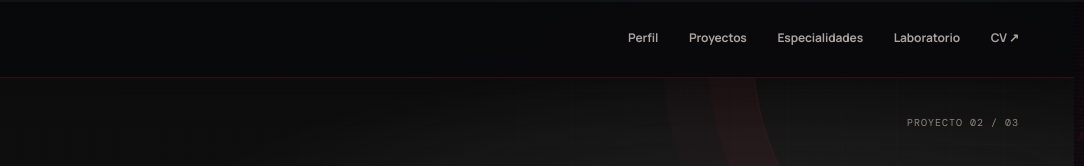
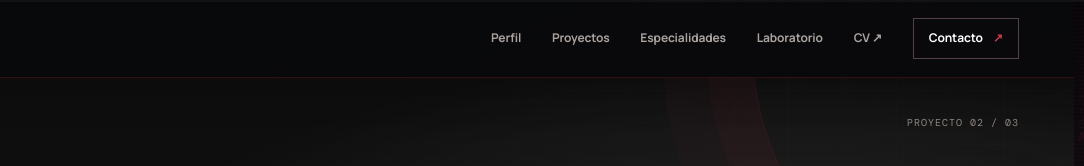
Before and after one commit to Noocoks/Pf, a plain HTML site: page proyectos/sounwd.html in a window 1280 px wide. Shown: the top 166 px of the page, 196-1280 px from the left. Drawn offline with nearby package versions, Linux system fonts and the light colour scheme.

Commit message:
Use the main responsive hamburger navigation on project pages

```diff
--- a/proyectos/sounwd.html
+++ b/proyectos/sounwd.html
@@ -15,7 +15,10 @@
 </head>
 <body class="project-detail-page">
   <a class="skip-link" href="#contenido">Saltar al contenido</a>
-  <header class="site-header"><div class="container nav-wrap"><a class="brand" href="../index.html" aria-label="Noocoks, inicio"><span class="brand-mark">N<span>.</span></span><span>NOOCOKS</span></a><nav class="main-nav detail-nav" aria-label="Navegación principal"><a href="../index.html#sobre-mi">Perfil</a><a href="../index.html#proyectos">Proyectos</a><a href="../index.html#especialidades">Especialidades</a><a href="../index.html#laboratorio">Laboratorio</a><a href="../cv.html">CV <span>↗</span></a></nav></div></header>
+  <header class="site-header"><div class="container nav-wrap"><a class="brand" href="../index.html" aria-label="Noocoks, inicio"><span class="brand-mark">N<span>.</span></span><span>NOOCOKS</span></a><button class="menu-toggle" type="button" aria-label="Abrir menú" aria-expanded="false" aria-controls="main-nav"><span></span><span></span></button>
+      <nav class="main-nav" id="main-nav" aria-label="Navegación principal">
+        <a href="../index.html#sobre-mi">Perfil</a><a href="../index.html#proyectos">Proyectos</a><a href="../index.html#especialidades">Especialidades</a><a href="../index.html#laboratorio">Laboratorio</a><a href="../cv.html">CV <span>↗</span></a><a class="nav-contact" href="../index.html#contacto">Contacto <span>↗</span></a>
+      </nav></div></header>
   <main id="contenido">
     <section class="detail-hero detail-sounwd"><div class="container">
       <div class="detail-breadcrumb"><a href="../index.html#proyectos">← Volver a proyectos</a><span>PROYECTO 02 / 03</span></div>
```
